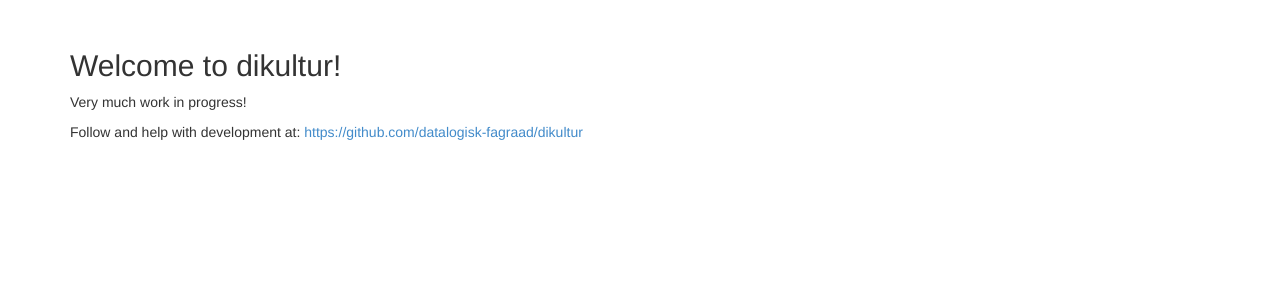
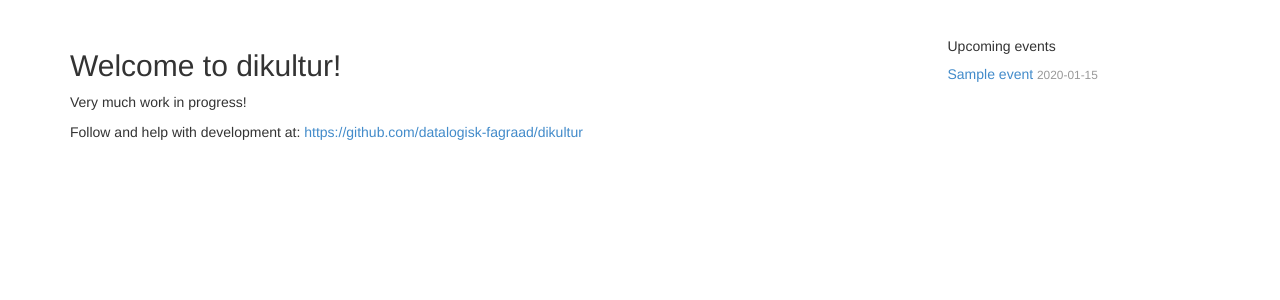
Before and after one commit to datalogisk-fagraad/dikultur, a Django app: page / in a window 1280 px wide. Shown: the part 51-351 px from the top of the page. Run offline with Django 3.2, Linux system fonts and the light colour scheme; tables that the repository leaves empty hold one stand-in row (values such as "Sample post"); some libraries are stand-ins or nearby versions.

Commit message:
Procrastination-commit! Adding events to frontpage.

```diff
--- a/apps/core/templates/core/frontpage.html
+++ b/apps/core/templates/core/frontpage.html
@@ -2,7 +2,7 @@
 
 {% block base_content %}
   <div class="row">
-    <div class="col-sm-12">
+    <div class="col-md-9">
 
       <h2>Welcome to dikultur!</h2>
 
@@ -17,6 +17,20 @@
         </a>
       </p>
     </div>
+    <div class="col-md-3">
+      <h5>Upcoming events</h5>
+
+      <ul class="list-unstyled">
+        {% for event in events %}
+          <li>
+            <a href="{% url 'events:detail' event.slug %}">
+              {{ event }}
+            </a> <small style="color: #999">{{ event.datetime|date:'Y-m-d' }}</small>
+          </li>
+        {% endfor %}
+      </ul>
+
+    </div>
   </div>
 
 {% endblock %}
--- a/apps/core/views/__init__.py
+++ b/apps/core/views/__init__.py
@@ -4,9 +4,17 @@
 
 from allauth.account.views import LogoutView
 
+from ...events.models import Event
+
 
 class FrontPage(TemplateView):
     template_name = 'core/frontpage.html'
+
+    def get_context_data(self, **kwargs):
+        context = super().get_context_data(**kwargs)
+        context['events'] = Event.objects.filter(
+            public=True).order_by('datetime')[:5]
+        return context
 
 
 class ProfileView(TemplateView):
```
